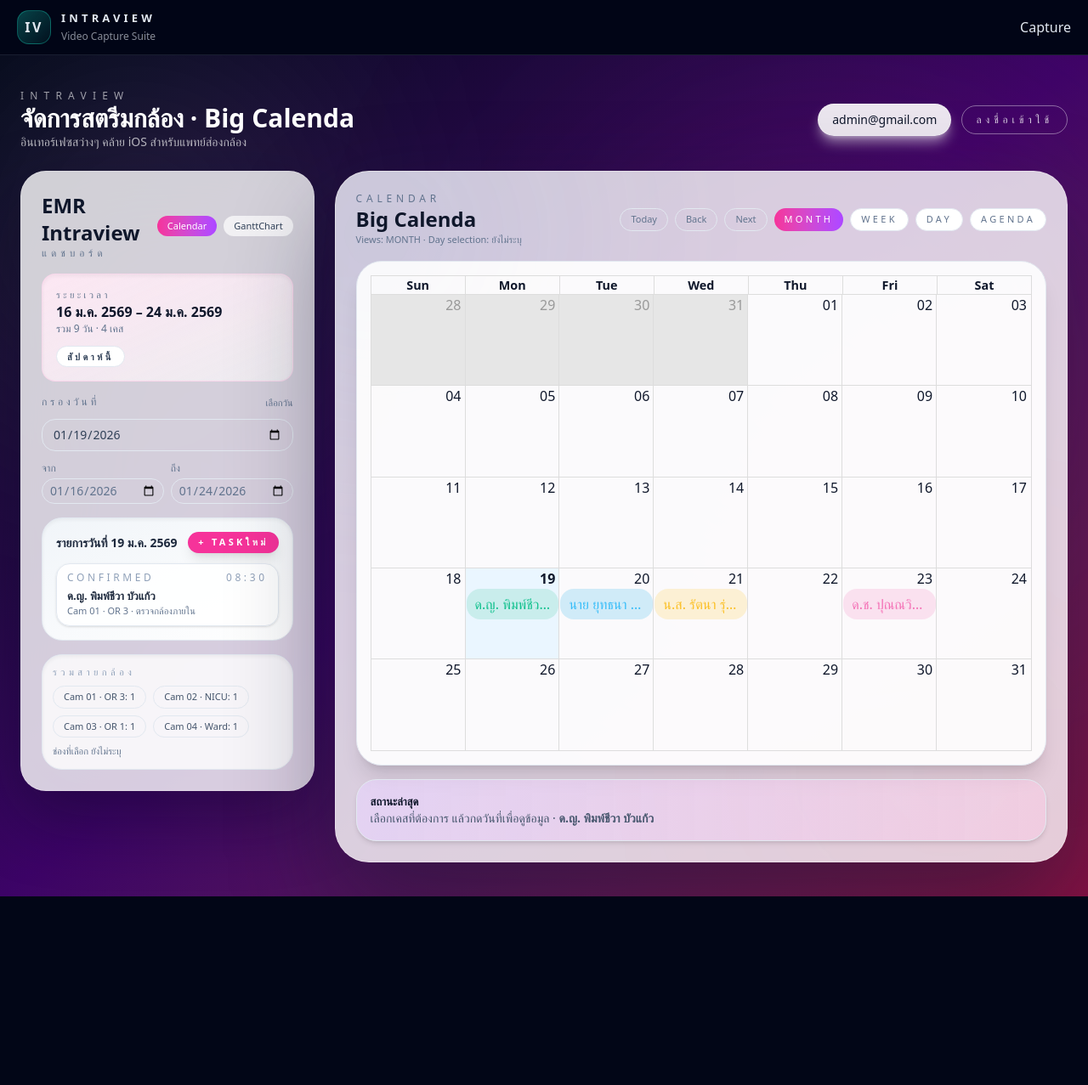
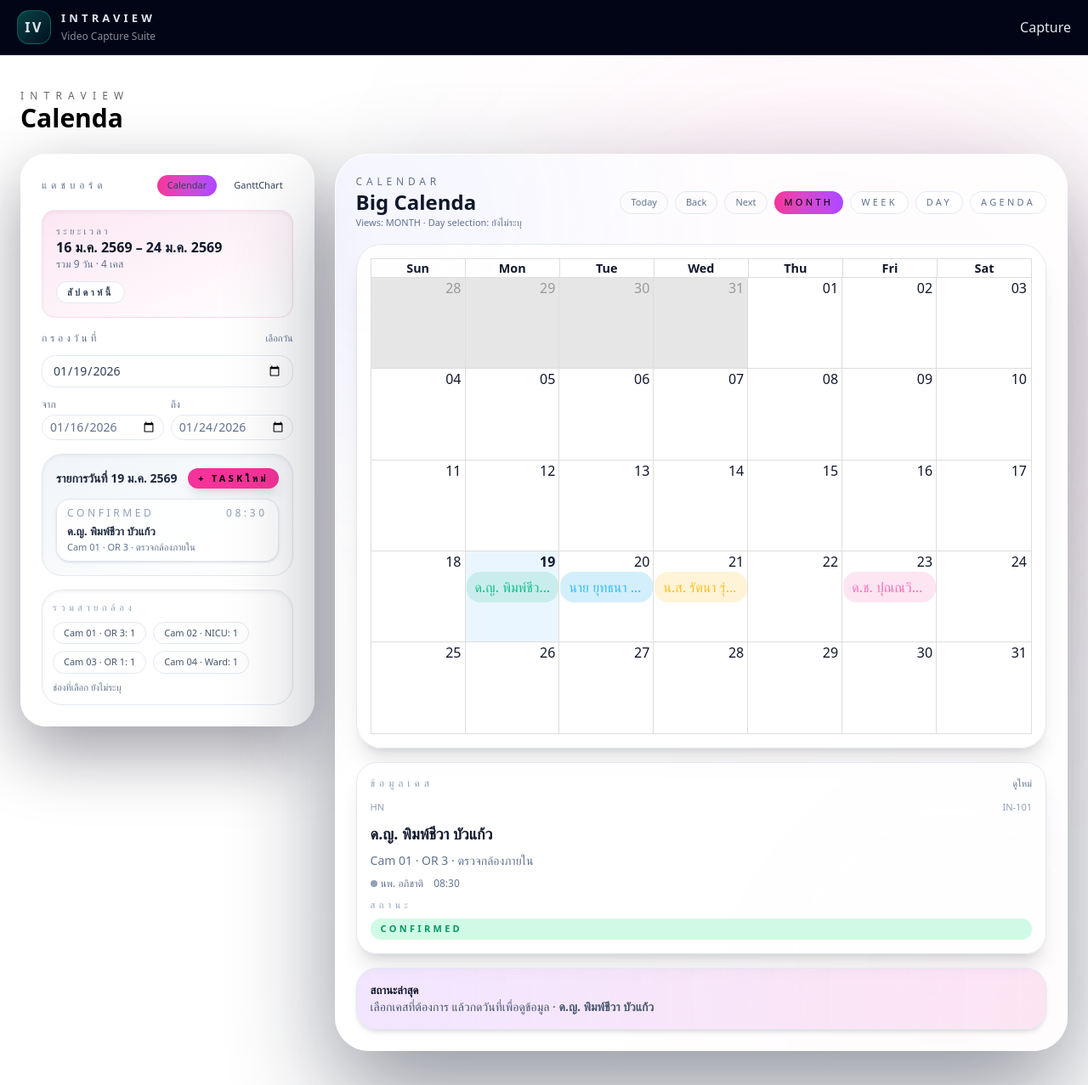
Before and after one commit to blackpoi55/videocapture, a Next.js app: page /calenda in a window 1280 px wide. Shown: the whole page at 85% size. Before the commit the page ends 1055 px from the top, so only its background shows below. Built offline with nearby package versions, Linux system fonts and the light colour scheme.

Commit message:
fix : build

```diff
--- a/app/calenda/page.tsx
+++ b/app/calenda/page.tsx
@@ -1,9 +1,9 @@
 "use client";
 
 import { useMemo, useState } from "react";
-import { Calendar, dateFnsLocalizer, SlotInfo, Views } from "react-big-calendar";
+import { Calendar, dateFnsLocalizer, SlotInfo, View, Views } from "react-big-calendar";
 import { addDays, addHours, addMonths, differenceInCalendarDays, format, getDay, parse, startOfWeek, subMonths } from "date-fns";
-import th from "date-fns/locale/th";
+import { th } from "date-fns/locale/th";
 import "react-big-calendar/lib/css/react-big-calendar.css";
 
 type CaseItem = {
@@ -33,8 +33,8 @@ const locales = { th };
 
 const localizer = dateFnsLocalizer({
   format,
-  parse: (value, formatString) => parse(value, formatString, new Date()),
-  startOfWeek: (date) => startOfWeek(date, { weekStartsOn: 0 }),
+  parse: (value: string, formatString: string) => parse(value, formatString, new Date()),
+  startOfWeek: (date: Date) => startOfWeek(date, { weekStartsOn: 0 }),
   getDay,
   locales,
 });
@@ -127,7 +127,7 @@ export default function Page() {
   const [filterDate, setFilterDate] = useState<string>(isoFromDate(today));
   const [rangeFrom, setRangeFrom] = useState<string>(isoFromDate(addDays(today, -3)));
   const [rangeTo, setRangeTo] = useState<string>(isoFromDate(addDays(today, 5)));
-  const [view, setView] = useState<Views>(Views.MONTH);
+  const [view, setView] = useState<View>(Views.MONTH);
   const [calendarEvents, setCalendarEvents] = useState<BigCalendarEvent[]>(sampleCases.map(toCalendarEvent));
   const [selectedEvent, setSelectedEvent] = useState<BigCalendarEvent | null>(calendarEvents[0] ?? null);
   const [selectedSlotLabel, setSelectedSlotLabel] = useState<string>("");
@@ -137,7 +137,7 @@ export default function Page() {
   const parsedRangeFrom = toDateSafe(rangeFrom);
   const parsedRangeTo = toDateSafe(rangeTo);
   const rangeValid = Boolean(parsedRangeFrom && parsedRangeTo && parsedRangeFrom <= parsedRangeTo);
-  const rangeDays = rangeValid ? differenceInCalendarDays(parsedRangeTo, parsedRangeFrom!) + 1 : 0;
+  const rangeDays = rangeValid ? differenceInCalendarDays(parsedRangeTo!, parsedRangeFrom!) + 1 : 0;
 
   const eventsInRange = useMemo(() => {
     if (!rangeValid || !parsedRangeFrom || !parsedRangeTo) return [];
@@ -213,7 +213,7 @@ export default function Page() {
   };
 
   return (
-    <main className="relative min-h-screen overflow-hidden bg-gradient-to-br from-slate-950 via-purple-950 to-pink-900 text-slate-900">
+    <main className="relative min-h-screen overflow-hidden bg-white text-slate-900">
       <div className="pointer-events-none absolute inset-0">
         <div className="absolute left-0 top-10 h-[320px] w-[320px] rounded-full bg-white/20 blur-[140px]" />
         <div className="absolute right-10 top-40 h-[420px] w-[520px] rounded-full bg-pink-500/20 blur-[160px]" />
@@ -222,14 +222,10 @@ export default function Page() {
       <div className="relative mx-auto flex min-h-screen w-full max-w-[1320px] flex-col gap-6 px-6 py-10">
         <header className="flex items-center justify-between">
           <div>
-            <p className="text-xs uppercase tracking-[0.6em] text-white/60">Intraview</p>
-            <h1 className="text-3xl font-semibold text-white">จัดการสตรีมกล้อง · Big Calenda</h1>
-            <p className="text-sm text-white/70">อินเทอร์เฟซสว่างๆ คล้าย iOS สำหรับแพทย์ส่องกล้อง</p>
+            <p className="text-xs uppercase tracking-[0.6em] text-black/60">Intraview</p>
+            <h1 className="text-3xl font-semibold text-black">Calenda</h1>
            </div>
-          <div className="flex items-center gap-3">
-            <div className="rounded-full border border-white/40 bg-white/90 px-4 py-2 text-sm text-slate-900 shadow-lg shadow-white/50">admin@gmail.com</div>
-            <button className="rounded-full border border-white/40 px-4 py-2 text-xs uppercase tracking-[0.4em] text-white/80">ลงชื่อเข้าใช้</button>
-          </div>
+
         </header>
 
         <div className="flex flex-1 gap-6">
@@ -237,7 +233,6 @@ export default function Page() {
             <div className="flex flex-col gap-4 rounded-[30px] border border-white/20 bg-white/80 px-6 py-6 shadow-[0_30px_80px_rgba(10,10,30,0.4)] backdrop-blur-3xl">
               <div className="flex items-center justify-between gap-3">
                 <div>
-                  <h2 className="text-2xl font-semibold text-slate-900">EMR Intraview</h2>
                   <p className="text-xs uppercase tracking-[0.4em] text-slate-500">แดชบอร์ด</p>
                 </div>
                 <div className="flex gap-2 text-[11px] uppercase">
@@ -247,7 +242,7 @@ export default function Page() {
                       onClick={() => setTimelineMode(mode === "Calendar" ? "Calendar" : "Gantt")}
                       className={`rounded-full px-3 py-1 text-slate-700 transition ${
                         timelineMode === (mode === "Calendar" ? "Calendar" : "Gantt")
-                          ? "bg-gradient-to-r from-pink-500 to-purple-500 text-white"
+                          ? "bg-gradient-to-r from-pink-500 to-purple-500 text-black"
                           : "bg-white/70 hover:bg-white"
                       }`}
                     >
@@ -313,7 +308,7 @@ export default function Page() {
                   <h3 className="text-sm font-semibold text-slate-800">รายการวันที่ {filterDate ? formatThaiDisplay(filterDate) : "ไม่ระบุ"}</h3>
                   <button
                     onClick={() => addQuickTask()}
-                    className="rounded-full bg-pink-500 px-3 py-1 text-[11px] font-semibold uppercase tracking-[0.3em] text-white shadow-lg"
+                    className="rounded-full bg-pink-500 px-3 py-1 text-[11px] font-semibold uppercase tracking-[0.3em] text-black shadow-lg"
                   >
                     + Taskใหม่
                   </button>
@@ -394,7 +389,7 @@ export default function Page() {
                           onClick={() => setView(current)}
                           className={`rounded-full px-3 py-1 text-[11px] uppercase tracking-[0.3em] transition ${
                             view === current
-                              ? "bg-gradient-to-r from-pink-500 to-purple-500 text-white"
+                              ? "bg-gradient-to-r from-pink-500 to-purple-500 text-black"
                               : "border border-slate-200 bg-white text-slate-500"
                           }`}
                         >
@@ -430,6 +425,65 @@ export default function Page() {
                   />
                 </div>
 
+                <div className="space-y-4">
+                  <div className="rounded-[24px] border border-slate-200 bg-white/80 p-4 shadow-xl">
+                    <div className="flex items-center justify-between">
+                      <p className="text-xs uppercase tracking-[0.4em] text-slate-400">ข้อมูลเคส</p>
+                      <button
+                        onClick={() => {
+                          if (selectedEvent) {
+                            setStatusMessage(`รีเซ็ตมุมมอง ${selectedEvent.patient}`);
+                          }
+                        }}
+                        className="text-[11px] text-slate-500 underline-offset-4 hover:text-pink-500"
+                      >
+                        ดูใหม่
+                      </button>
+                    </div>
+                    {selectedEvent ? (
+                      <div className="mt-3 grid gap-2 text-[13px] text-slate-700">
+                        <div className="flex items-center justify-between text-[11px] text-slate-400">
+                          <span>HN</span>
+                          <span>{selectedEvent.id}</span>
+                        </div>
+                        <p className="text-lg font-semibold text-slate-900">{selectedEvent.patient}</p>
+                        <p className="text-sm text-slate-500">
+                          {selectedEvent.camera} · {selectedEvent.procedure}
+                        </p>
+                        <div className="flex gap-3 text-[12px] text-slate-500">
+                          <span className="flex items-center gap-1">
+                            <span className="inline-block h-2 w-2 rounded-full bg-slate-400" />
+                            {selectedEvent.doctor}
+                          </span>
+                          <span>
+                            {selectedEvent.start.toLocaleTimeString("th-TH", {
+                              hour: "2-digit",
+                              minute: "2-digit",
+                            })}
+                          </span>
+                        </div>
+                        <p className="text-[11px] uppercase tracking-[0.4em] text-slate-400">
+                          สถานะ
+                        </p>
+                        <div
+                          className={`rounded-full px-3 py-1 text-[11px] font-semibold uppercase tracking-[0.3em] ${
+                            selectedEvent.status === "Confirmed"
+                              ? "bg-emerald-100 text-emerald-600"
+                              : selectedEvent.status === "Monitoring"
+                              ? "bg-sky-100 text-sky-600"
+                              : selectedEvent.status === "Ready"
+                              ? "bg-amber-100 text-amber-600"
+                              : "bg-rose-100 text-rose-600"
+                          }`}
+                        >
+                          {selectedEvent.status}
+                        </div>
+                      </div>
+                    ) : (
+                      <p className="mt-3 text-sm text-slate-500">คลิกเลือกเคสในปฏิทินเพื่อดูรายละเอียด</p>
+                    )}
+                  </div>
+
                   <div className="rounded-[24px] border border-slate-200 bg-gradient-to-r from-purple-200/60 to-pink-200/50 p-4 text-[13px] text-slate-700 shadow-md">
                     <p className="font-semibold text-slate-900">สถานะล่าสุด</p>
                     <p className="text-sm text-slate-600">
@@ -444,6 +498,7 @@ export default function Page() {
                   </div>
                 </div>
               </div>
+            </div>
           </section>
         </div>
       </div>
--- a/package.json
+++ b/package.json
@@ -23,6 +23,7 @@
     "@tailwindcss/postcss": "^4",
     "@types/node": "^20",
     "@types/react": "^19",
+    "@types/react-big-calendar": "^1.16.3",
     "@types/react-dom": "^19",
     "tailwindcss": "^4",
     "typescript": "^5"
```
Also changed, not shown: 1 other file (tests, documents, lock files or other folders). Lines whose indentation alone changed are shown as unchanged.
